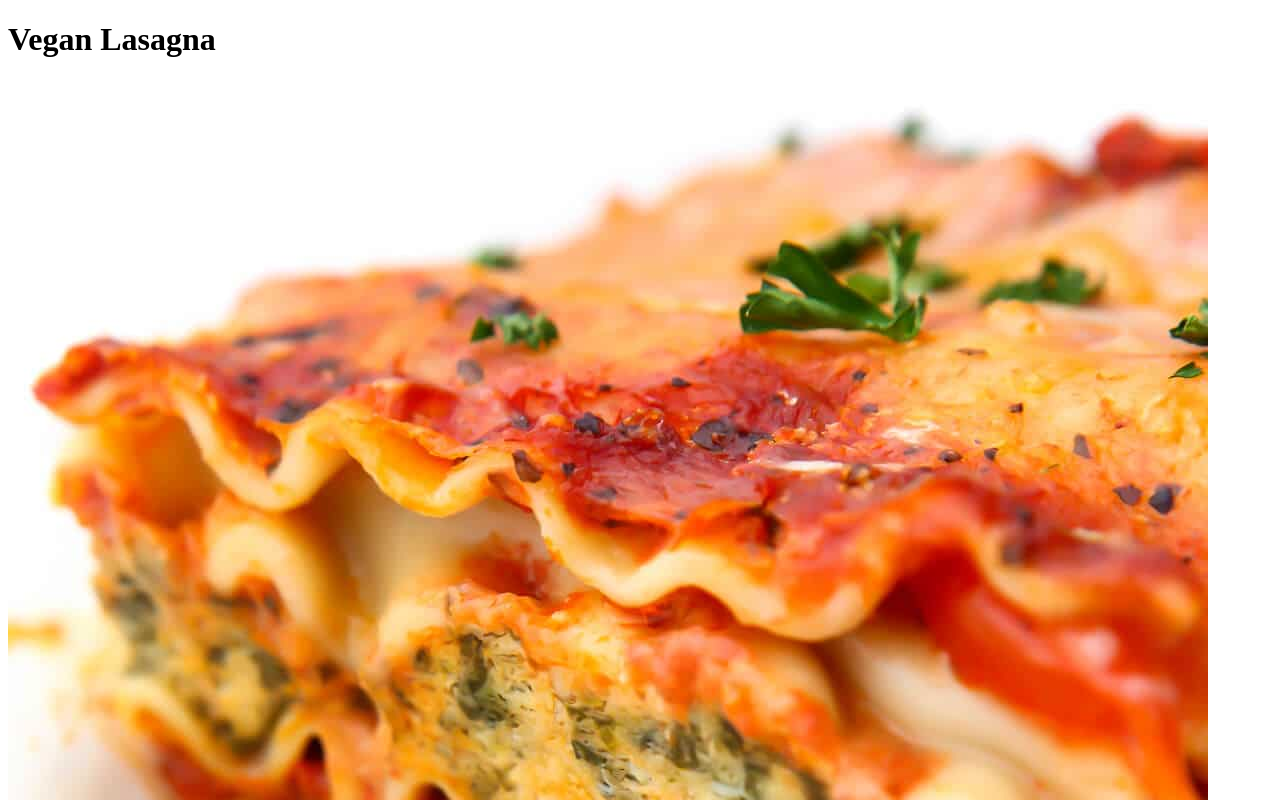
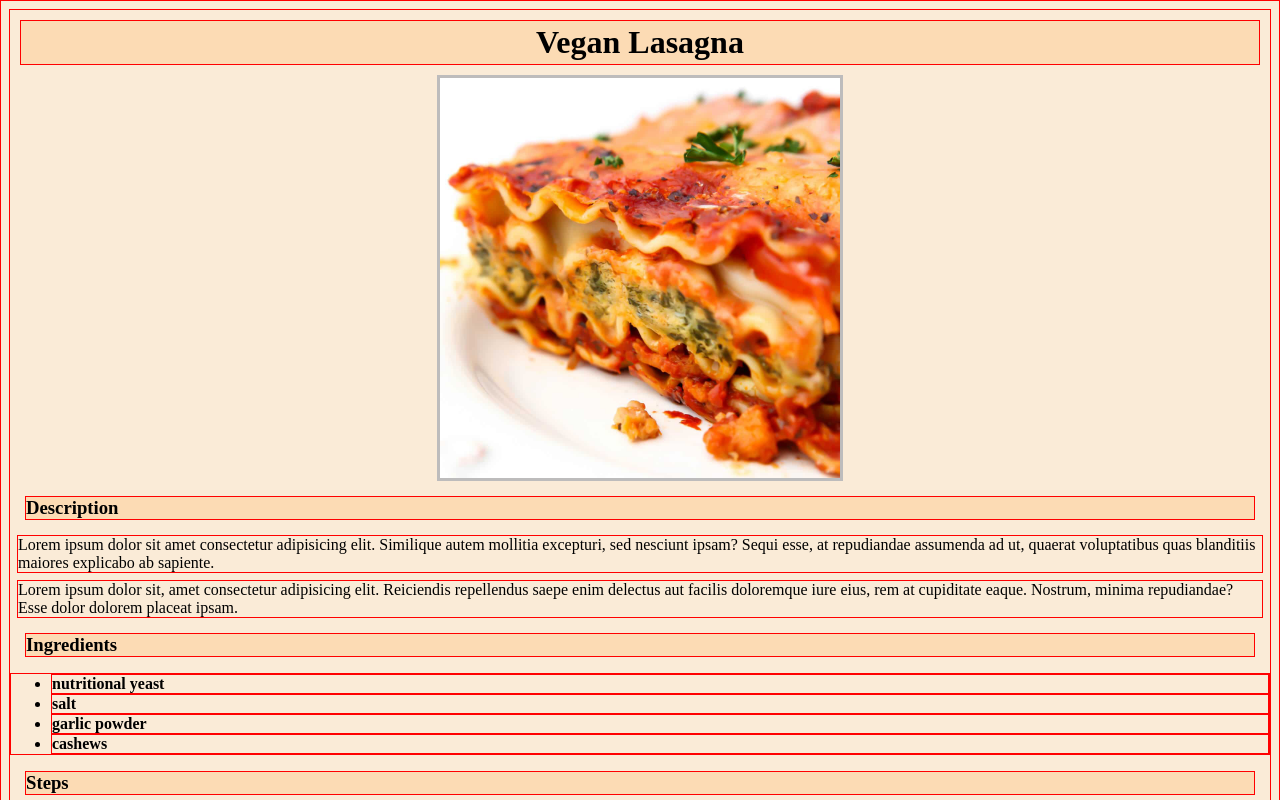
Before and after one commit to acobo3/odin-recipes, a plain HTML site: page recipes/vegan-lasagna.html in a window 1280 px wide. Shown: the top 800 px of the page. Drawn offline with Linux system fonts and the light colour scheme.

Commit message:
started playing with CSS

```diff
--- /dev/null
+++ b/css/style.css
@@ -0,0 +1,41 @@
+* {
+    border: 1px solid red;
+    background-color: antiquewhite;
+}
+
+h1{
+    margin: 10px;
+    padding: 3px;
+    background-color: rgb(252, 219, 180);
+    text-align: center;
+}
+
+h3{
+    margin: 15px;
+    background-color: rgb(252, 219, 180);
+}
+
+img {
+    width: auto;
+    height: 400px;
+    margin: auto;
+    display: block;
+    border: rgb(189, 188, 188) solid 3px;
+}
+
+p {
+    margin: 7px;
+
+}
+
+ul{
+    font-weight: bold;
+}
+
+ol {
+    font-style: italic;
+}
+
+li{
+
+}
--- a/recipes/vegan-lasagna.html
+++ b/recipes/vegan-lasagna.html
@@ -4,6 +4,7 @@
     <meta charset="UTF-8">
     <meta name="viewport" content="width=device-width, initial-scale=1.0">
     <title>Document</title>
+    <link rel="stylesheet" href="../css/style.css" />
 </head>
 <body>
     <h1>Vegan Lasagna</h1>
```
Also changed, not shown: index.html (+1 -0 lines), recipes/vegan-parmesan.html (+1 -0 lines), recipes/vegan-tiramisu.html (+1 -0 lines).
